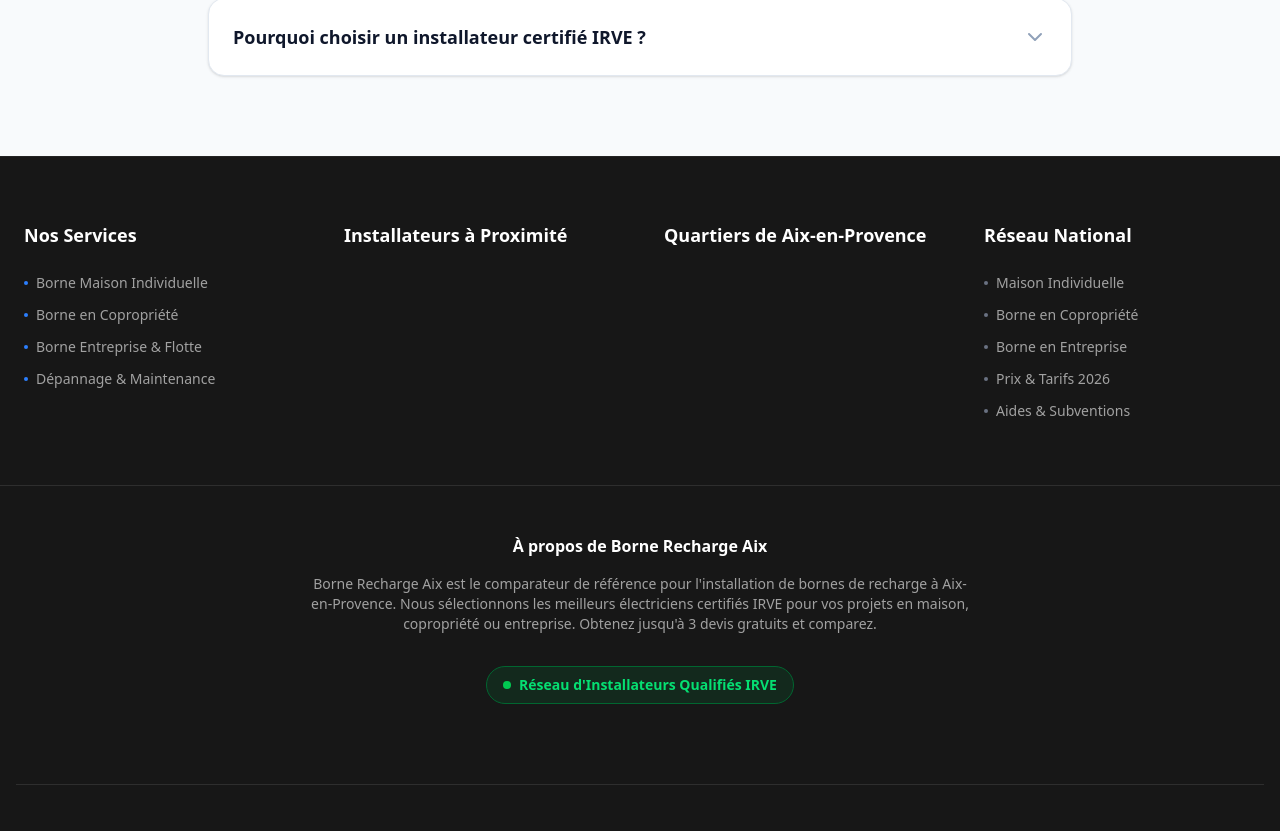
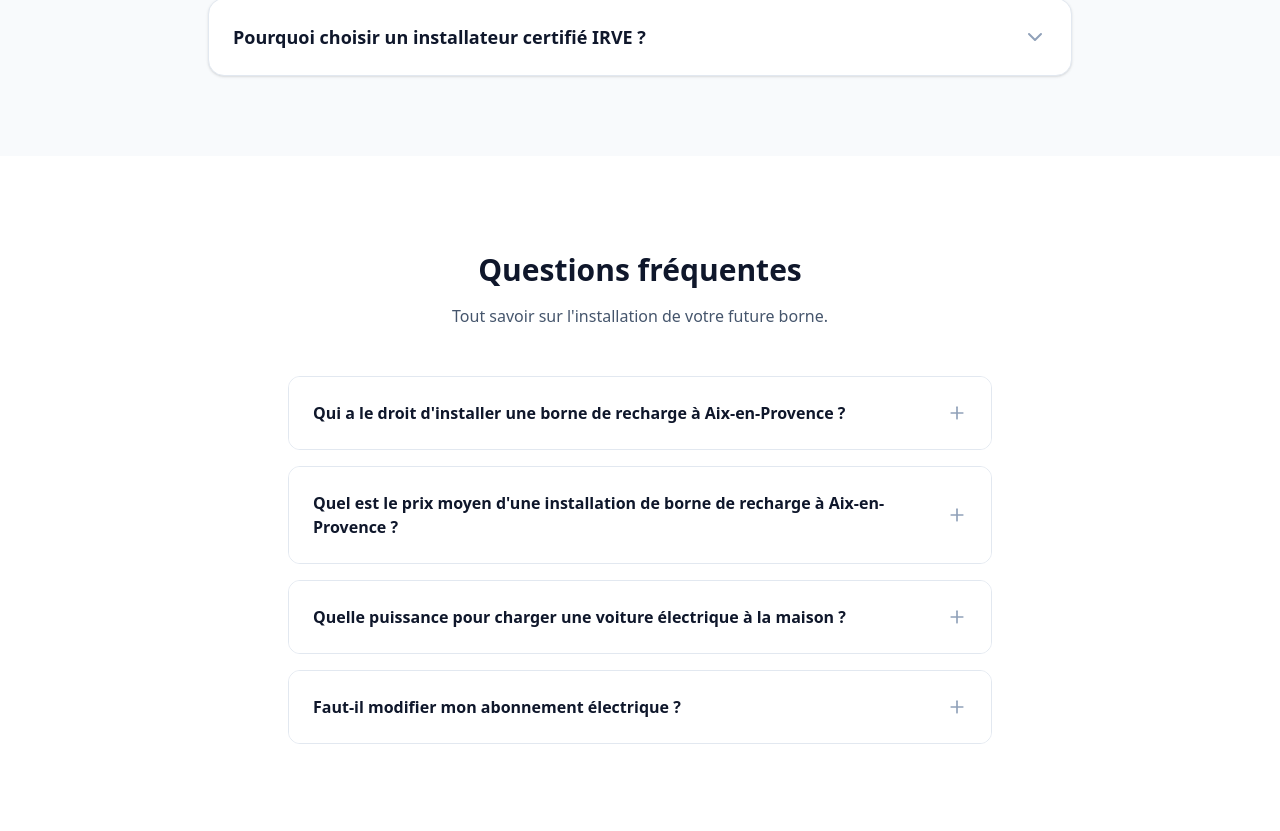
Before and after one commit to tuangiangluong-afk/expertbornerecharge, a Next.js app: page /demo/bornerechargeaix.fr in a window 1280 px wide. Shown: the part 5569-6400 px from the top of the page. Built offline with nearby package versions, Linux system fonts and the light colour scheme.

Commit message:
21 new NDD 3

```diff
--- a/src/app/[domain]/page.tsx
+++ b/src/app/[domain]/page.tsx
@@ -9,6 +9,7 @@ import LeadForm from "@/components/LeadForm";
 import Header from "@/components/Header";
 import MobileStickyCTA from "@/components/MobileStickyCTA";
 import FAQ from "@/components/FAQ";
+import FAQSection from "@/components/FAQSection";
 import SchemaJSON from "@/components/SchemaJSON";
 import Reviews from "@/components/Reviews";
 import { Footer } from "@/components/Footer";
@@ -583,6 +584,7 @@ export default async function SitePage({ params, basePath }: SitePageProps) {
             {isHub && <TestimonialsSection />}
             <Reviews site={site} themeColor={themeColor} />
             <FAQ themeColor={themeColor} />
+            <FAQSection city={site.city} />
 
             {!isHub && site.quartiers && site.quartiers.length > 0 && (
                 <section className="py-16 bg-neutral-50 border-t border-neutral-200">
--- a/src/app/home/page.tsx
+++ b/src/app/home/page.tsx
@@ -12,7 +12,6 @@ import { Footer } from "@/components/Footer";
 import RealizationsGrid from "@/components/RealizationsGrid";
 import PersonaSelector from "@/components/PersonaSelector";
 import LogoCloud from "@/components/LogoCloud";
-import FAQSection from "@/components/FAQSection";
 import PricingTable from "@/components/PricingTable";
 import InstallationSteps from "@/components/InstallationSteps";
 import ChargerComparison from "@/components/ChargerComparison";
@@ -380,9 +379,6 @@ export default function HomePage() {
                         <div className="mb-16">
                             <CityCards cities={cities} />
                         </div>
-
-                        {/* FAQ moved below City Cards */}
-                        <FAQSection />
                     </div>
                 </section>
 
--- a/src/components/FAQSection.tsx
+++ b/src/components/FAQSection.tsx
@@ -3,16 +3,19 @@
 import { useState } from "react";
 import { Plus, Minus } from "lucide-react";
 
-export default function FAQSection() {
+export default function FAQSection({ city }: { city?: string }) {
     // SEO-focused questions based on PAA (People Also Ask)
+
+    const cityText = city ? ` à ${city}` : "";
+    const cityPlural = city ? ` à ${city} et ses alentours` : "";
     const faqs = [
         {
-            question: "Qui a le droit d'installer une borne de recharge ?",
-            answer: "Légalement, toute installation de borne de recharge d'une puissance supérieure à 3,7 kW doit être réalisée par un électricien qualifié IRVE (Infrastructure de Recharge de Véhicule Électrique). Cela garantit la sécurité de votre installation et est obligatoire pour bénéficier des aides de l'État et de la couverture assurance."
+            question: `Qui a le droit d'installer une borne de recharge${cityText} ?`,
+            answer: `Légalement, toute installation de borne de recharge d'une puissance supérieure à 3,7 kW doit être réalisée par un électricien qualifié IRVE (Infrastructure de Recharge de Véhicule Électrique). Cela garantit la sécurité de votre installation et est obligatoire pour bénéficier des aides de l'État et de la couverture assurance${cityText}.`
         },
         {
-            question: "Quel est le prix moyen d'une installation de borne de recharge ?",
-            answer: "Le prix moyen d'une installation complète (borne + pose) se situe entre 990€ et 1500€ TTC, aides déduites. Ce coût varie selon la marque de la borne, la distance entre le tableau électrique et l'emplacement de charge, et les éventuels travaux de mise aux normes."
+            question: `Quel est le prix moyen d'une installation de borne de recharge${cityText} ?`,
+            answer: `Le prix moyen d'une installation complète (borne + pose) se situe entre 990€ et 1500€ TTC, aides déduites. Ce coût varie selon la marque de la borne, la distance entre le tableau électrique et l'emplacement de charge, et les éventuels travaux de mise aux normes${cityPlural}.`
         },
         {
             question: "Quelle puissance pour charger une voiture électrique à la maison ?",
--- a/src/components/Footer.tsx
+++ b/src/components/Footer.tsx
@@ -220,7 +220,7 @@ export function Footer({ config }: FooterProps) {
                                     </Link>
                                 </li>
                                 <li>
-                                    <Link href="/fiscalite-entreprise-borne" className="text-neutral-400 hover:text-white transition flex items-center gap-2 group">
+                                    <Link href="https://expertbornerecharge.com/fiscalite-entreprise-borne" className="text-neutral-400 hover:text-white transition flex items-center gap-2 group">
                                         <span className={`w-1 h-1 rounded-full bg-neutral-600 group-hover:${theme.classes.bg} transition`}></span>
                                         Fiscalité Entreprise
                                     </Link>
--- a/src/middleware.ts
+++ b/src/middleware.ts
@@ -98,7 +98,7 @@ export default async function middleware(req: NextRequest) {
             }
         }
 
-        if (path.startsWith("/admin") || path.startsWith("/login") || path.startsWith("/api") || path.startsWith("/guides") || path.startsWith("/outils") || path.startsWith("/vehicules") || path.startsWith("/ville") || path.startsWith("/solutions") || path.startsWith("/service") || path.startsWith("/quartier") || path.startsWith("/departement") || path.startsWith("/poi") || path.startsWith("/demo") || path.startsWith("/installation") || path.startsWith("/images")) {
+        if (path.startsWith("/admin") || path.startsWith("/login") || path.startsWith("/api") || path.startsWith("/guides") || path.startsWith("/outils") || path.startsWith("/vehicules") || path.startsWith("/ville") || path.startsWith("/solutions") || path.startsWith("/service") || path.startsWith("/quartier") || path.startsWith("/departement") || path.startsWith("/poi") || path.startsWith("/demo") || path.startsWith("/installation") || path.startsWith("/images") || path.startsWith("/fiscalite-entreprise-borne")) {
             response = NextResponse.next();
         } else {
             response = NextResponse.rewrite(
@@ -109,7 +109,7 @@ export default async function middleware(req: NextRequest) {
         // SATELLITE Logic
 
         // Whitelist shared routes (serve from root app)
-        if (path.startsWith("/guides") || path.startsWith("/vehicules") || path.startsWith("/solutions") || path.startsWith("/ville") || path.startsWith("/service") || path.startsWith("/quartier") || path.startsWith("/departement") || path.startsWith("/poi") || path.startsWith("/api") || path.startsWith("/outils") || path.startsWith("/login") || path.startsWith("/admin") || path.startsWith("/installation")) {
+        if (path.startsWith("/guides") || path.startsWith("/vehicules") || path.startsWith("/solutions") || path.startsWith("/ville") || path.startsWith("/service") || path.startsWith("/quartier") || path.startsWith("/departement") || path.startsWith("/poi") || path.startsWith("/api") || path.startsWith("/outils") || path.startsWith("/login") || path.startsWith("/admin") || path.startsWith("/installation") || path.startsWith("/fiscalite-entreprise-borne")) {
             response = NextResponse.next();
         } else {
             const routeParam = hostname.includes(".localhost") ? domainKey : domainKey;
```
